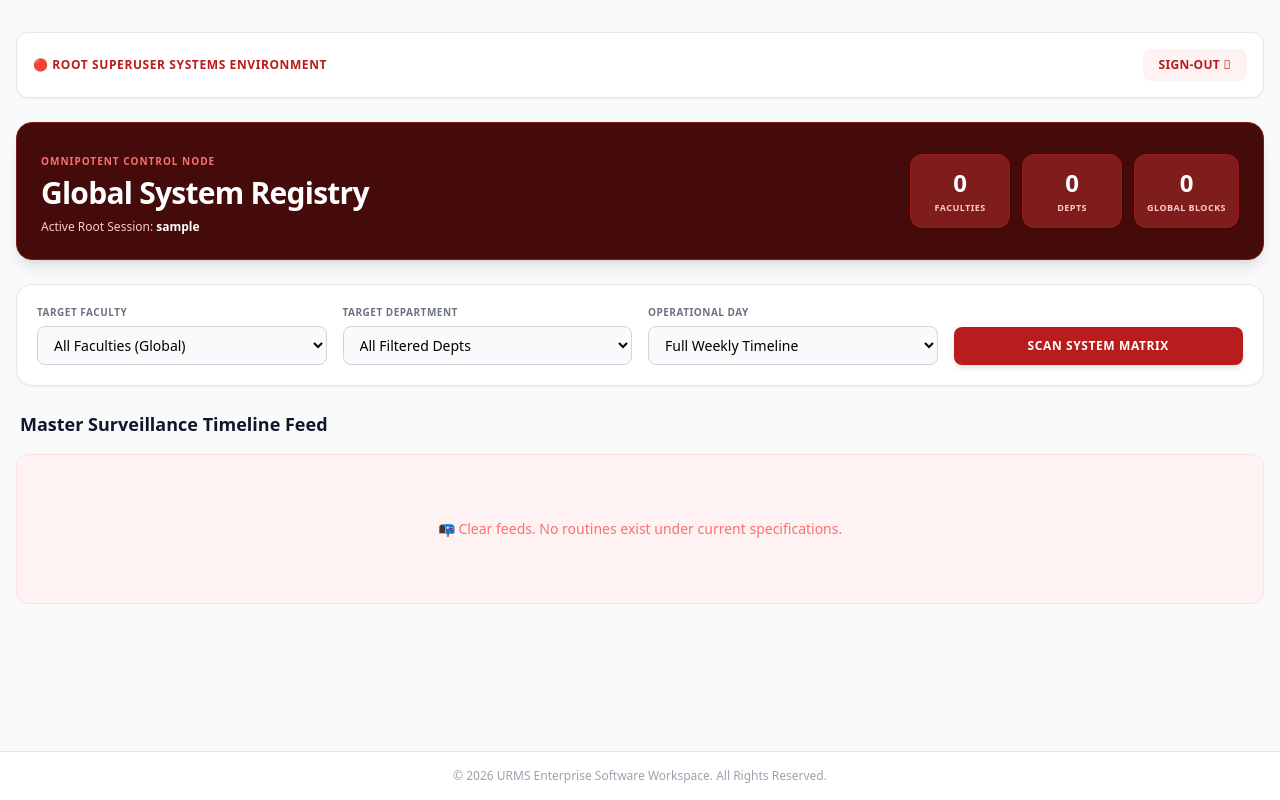
After one commit to GitGuru420/urms_workspace, a Django app: page /root-console/ in a window 1280 px wide. The commit adds this page. Run offline with Django 5.2, Linux system fonts and the light colour scheme; the visitor is signed in with stand-in values (Sample User, id 1); data that the repository does not hold is empty; some libraries are stand-ins or nearby versions.

Commit message:
Implement master superuser console and upgrade faculty admin workspace with direct scoped dept-admin account creation

```diff
--- /dev/null
+++ b/routines/templates/routines/superuser.html
@@ -0,0 +1,110 @@
+{% extends 'routines/base.html' %}
+
+{% block content %}
+<div class="space-y-6">
+    <div class="flex justify-between items-center bg-white p-4 rounded-xl border border-gray-200 shadow-sm">
+        <span class="text-xs font-bold text-red-700 tracking-wider">🔴 ROOT SUPERUSER SYSTEMS ENVIRONMENT</span>
+        <a href="{% url 'logout' %}" class="bg-red-50 hover:bg-red-100 text-red-700 font-bold px-4 py-2 rounded-lg text-xs uppercase tracking-wide transition-all">Sign-Out 󰗼</a>
+    </div>
+
+    <div class="bg-red-950 text-white p-6 rounded-2xl shadow-lg border border-red-900 flex flex-col md:flex-row justify-between items-start md:items-center gap-4">
+        <div>
+            <span class="text-[10px] font-bold uppercase tracking-widest text-red-400">Omnipotent Control Node</span>
+            <h1 class="text-3xl font-black tracking-tight mt-1">Global System Registry</h1>
+            <p class="text-xs text-red-200 mt-2">Active Root Session: <span class="text-white font-semibold">{{ request.user.username }}</span></p>
+        </div>
+
+        <div class="flex gap-3">
+            <div class="bg-red-900 p-3 rounded-xl text-center shadow border border-red-800 min-w-[100px]">
+                <span class="text-2xl font-black text-white">{{ stats.total_faculties }}</span>
+                <span class="text-[9px] text-red-200 uppercase tracking-wider block font-bold mt-0.5">Faculties</span>
+            </div>
+            <div class="bg-red-900 p-3 rounded-xl text-center shadow border border-red-800 min-w-[100px]">
+                <span class="text-2xl font-black text-white">{{ stats.total_depts }}</span>
+                <span class="text-[9px] text-red-200 uppercase tracking-wider block font-bold mt-0.5">Depts</span>
+            </div>
+            <div class="bg-red-900 p-3 rounded-xl text-center shadow border border-red-800 min-w-[100px]">
+                <span class="text-2xl font-black text-white">{{ stats.active_classes }}</span>
+                <span class="text-[9px] text-red-200 uppercase tracking-wider block font-bold mt-0.5">Global Blocks</span>
+            </div>
+        </div>
+    </div>
+
+    <div class="bg-white p-5 rounded-2xl shadow-sm border border-gray-200">
+        <form method="GET" action="{% url 'superuser_dashboard' %}" class="grid grid-cols-1 sm:grid-cols-4 gap-4 items-end">
+            <div>
+                <label class="block text-[10px] font-bold uppercase tracking-wider text-gray-500 mb-1.5">Target Faculty</label>
+                <select name="faculty" onchange="this.form.submit()" class="w-full bg-gray-50 border border-gray-300 rounded-lg px-3 py-2 text-sm focus:ring-2 focus:ring-red-500 outline-none">
+                    <option value="All">All Faculties (Global)</option>
+                    {% for fac in faculties %}
+                        <option value="{{ fac.id }}" {% if selected_faculty == fac.id|stringformat:"s" %}selected{% endif %}>{{ fac.name }}</option>
+                    {% endfor %}
+                </select>
+            </div>
+
+            <div>
+                <label class="block text-[10px] font-bold uppercase tracking-wider text-gray-500 mb-1.5">Target Department</label>
+                <select name="department" class="w-full bg-gray-50 border border-gray-300 rounded-lg px-3 py-2 text-sm focus:ring-2 focus:ring-red-500 outline-none">
+                    <option value="All">All Filtered Depts</option>
+                    {% for dept in departments %}
+                        <option value="{{ dept.id }}" {% if selected_dept == dept.id|stringformat:"s" %}selected{% endif %}>{{ dept.name }}</option>
+                    {% endfor %}
+                </select>
+            </div>
+
+            <div>
+                <label class="block text-[10px] font-bold uppercase tracking-wider text-gray-500 mb-1.5">Operational Day</label>
+                <select name="day" class="w-full bg-gray-50 border border-gray-300 rounded-lg px-3 py-2 text-sm focus:ring-2 focus:ring-red-500 outline-none">
+                    <option value="All">Full Weekly Timeline</option>
+                    {% for day in days %}
+                        <option value="{{ day }}" {% if selected_day == day %}selected{% endif %}>{{ day }}</option>
+                    {% endfor %}
+                </select>
+            </div>
+
+            <button type="submit" class="bg-red-700 hover:bg-red-800 text-white font-bold py-2 px-4 rounded-lg text-xs uppercase tracking-wider transition-all shadow-md h-[38px]">
+                Scan System Matrix
+            </button>
+        </form>
+    </div>
+
+    <div class="space-y-4">
+        <h2 class="text-lg font-extrabold text-slate-900 px-1">Master Surveillance Timeline Feed</h2>
+        <div class="grid grid-cols-1 md:grid-cols-2 lg:grid-cols-3 gap-5">
+            {% for r in routines %}
+                <div class="bg-white rounded-xl shadow-sm border border-gray-200 overflow-hidden relative border-t-4 border-t-red-700">
+                    <div class="bg-slate-50 border-b border-gray-100 px-4 py-2 flex justify-between items-center">
+                        <span class="text-xs font-black text-slate-800">{{ r.department.name }}</span>
+                        <span class="text-[10px] font-bold text-gray-400 uppercase">{{ r.day_of_week }}</span>
+                    </div>
+                    <div class="p-4 space-y-3">
+                        <div class="flex justify-between items-start">
+                            <div>
+                                <h3 class="text-sm font-black text-red-900">{{ r.course.course_code }}</h3>
+                                <p class="text-[10px] text-gray-500 font-bold uppercase">{{ r.teacher.name }}</p>
+                            </div>
+                            <span class="bg-red-50 text-red-800 text-[10px] font-black px-2 py-1 rounded">
+                                {{ r.timeslot.start_time|time:"h:i A" }}
+                            </span>
+                        </div>
+                        <div class="grid grid-cols-2 gap-2 text-[10px] border-t border-gray-100 pt-3">
+                            <div>
+                                <span class="text-gray-400 block font-bold uppercase tracking-wider">Batch Target</span>
+                                <span class="font-semibold text-slate-700">Sem {{ r.semester }} | Grp {{ r.group_no }}</span>
+                            </div>
+                            <div>
+                                <span class="text-gray-400 block font-bold uppercase tracking-wider">Location</span>
+                                <span class="font-bold text-slate-700">{% if r.room.is_online %}🌐 Portal{% else %}🚪 {{ r.room.room_number }}{% endif %}</span>
+                            </div>
+                        </div>
+                    </div>
+                </div>
+            {% empty %}
+                <div class="col-span-full bg-red-50 text-center py-16 rounded-xl border border-red-100 text-red-400 font-medium text-sm">
+                    📭 Clear feeds. No routines exist under current specifications.
+                </div>
+            {% endfor %}
+        </div>
+    </div>
+</div>
+{% endblock content %}
--- a/routines/urls.py
+++ b/routines/urls.py
@@ -11,6 +11,7 @@ urlpatterns = [
     path('logout/', views.user_logout, name='logout'),
 
     # Dashboards
+    path('root-console/', views.superuser_dashboard, name='superuser_dashboard'),
     path('faculty-dashboard/', views.faculty_admin_dashboard, name='faculty_admin_dashboard'),
     path('department-dashboard/', views.dept_admin_dashboard, name='dept_admin_dashboard'),
     path('teacher-space/', views.teacher_dashboard, name='teacher_dashboard'),
--- a/routines/views.py
+++ b/routines/views.py
@@ -1,122 +1,98 @@
 from django.shortcuts import render, redirect, get_object_or_404
 from django.contrib.auth import authenticate, login, logout
 from django.contrib import messages
-from django.core.exceptions import ValidationError
 from django.contrib.auth.decorators import login_required
-from .models import Routine, Department
-from .forms import RoutineForm
+from django.contrib.auth.models import User
+from .models import Routine, Department, Faculty, FacultyAdminProfile, DeptAdminProfile, Teacher
 
 # ==========================================
-# PUBLIC VIEWS
+# PUBLIC & AUTHENTICATION VIEWS
 # ==========================================
 def landing_page(request):
-    """The main entry point for the university routine system."""
     return render(request, 'routines/index.html')
 
 def redirect_based_on_role(user):
-    if hasattr(user, 'facultyadminprofile'):
+    if user.is_superuser:
+        return redirect('superuser_dashboard')
+    elif hasattr(user, 'facultyadminprofile'):
         return redirect('faculty_admin_dashboard')
     elif hasattr(user, 'deptadminprofile'):
         return redirect('dept_admin_dashboard')
     elif hasattr(user, 'teacher'):
         return redirect('teacher_dashboard')
-    elif user.is_superuser:
-        return redirect('/admin/')
-    else:
-        return redirect('login')
+    return redirect('landing_page')
 
-# ==========================================
-# AUTHENTICATION VIEWS
-# ==========================================
 def user_login(request):
     if request.user.is_authenticated:
         return redirect_based_on_role(request.user)
 
     if request.method == 'POST':
-        u = request.POST.get('username')
-        p = request.POST.get('password')
+        u = request.POST.get('username', '').strip()
+        p = request.POST.get('password', '').strip()
         user = authenticate(request, username=u, password=p)
         if user is not None:
             login(request, user)
             return redirect_based_on_role(user)
         else:
-            messages.error(request, "Invalid Credentials. Access Denied.")
+            messages.error(request, "Invalid credentials. Unauthorized clearance denied.")
     return render(request, 'routines/login.html')
 
 def user_logout(request):
     logout(request)
-    messages.info(request, "Securely logged out of the workspace.")
-    return redirect('login')
+    return redirect('landing_page')
 
 # ==========================================
-# TEACHER WORKSPACE MODULES
+# NEW: SUPERUSER MASTER DASHBOARD
 # ==========================================
 @login_required(login_url='login')
-def teacher_dashboard(request):
-    if not hasattr(request.user, 'teacher'):
-         return redirect('login')
+def superuser_dashboard(request):
+    if not request.user.is_superuser:
+        return redirect('login')
 
-    teacher = request.user.teacher
-    days_of_week = ['Sunday', 'Monday', 'Tuesday', 'Wednesday', 'Thursday', 'Friday', 'Saturday']
-    selected_day = request.GET.get('day_filter', 'All')
+    faculties = Faculty.objects.all()
+    selected_faculty_id = request.GET.get('faculty', 'All')
+    selected_dept_id = request.GET.get('department', 'All')
+    selected_day = request.GET.get('day', 'All')
 
-    # Fetch all routines for this logged-in teacher
-    routines_qs = Routine.objects.filter(teacher=teacher).select_related('course', 'room', 'department', 'timeslot')
-    total_weekly_classes = routines_qs.count()
+    # Base queries
+    departments = Department.objects.all()
+    routines = Routine.objects.all()
 
-    # Apply day filter if specified
+    # Cascade Filters
+    if selected_faculty_id != 'All':
+        departments = departments.filter(faculty_id=selected_faculty_id)
+        routines = routines.filter(department__faculty_id=selected_faculty_id)
+
+    if selected_dept_id != 'All':
+        routines = routines.filter(department_id=selected_dept_id)
+
     if selected_day != 'All':
-        filtered_routines = routines_qs.filter(day_of_week=selected_day)
-    else:
-        filtered_routines = routines_qs
+        routines = routines.filter(day_of_week=selected_day)
 
-    # Sort chronological by time slots
-    filtered_routines = filtered_routines.order_by('timeslot__start_time')
+    routines = routines.select_related('course', 'teacher', 'room', 'department', 'timeslot')
+
+    stats = {
+        'total_faculties': faculties.count(),
+        'total_depts': Department.objects.count(),
+        'active_classes': Routine.objects.count(),
+    }
+
+    days = ['Sunday', 'Monday', 'Tuesday', 'Wednesday', 'Thursday', 'Friday', 'Saturday']
 
     context = {
-        'teacher': teacher,
-        'total_weekly_classes': total_weekly_classes,
-        'days_of_week': days_of_week,
+        'faculties': faculties,
+        'departments': departments,
+        'routines': routines,
+        'selected_faculty': selected_faculty_id,
+        'selected_dept': selected_dept_id,
         'selected_day': selected_day,
-        'filtered_routines': filtered_routines,
+        'stats': stats,
+        'days': days,
     }
-    return render(request, 'routines/teacher_dashboard.html', context)
-
-
-def view_routine(request):
-    days = ['Sunday', 'Monday', 'Tuesday', 'Wednesday', 'Thursday', 'Friday', 'Saturday']
-    departments = Department.objects.all()
-
-    search_triggered = False
-    routines = []
-    queries = {
-        'day': request.GET.get('day', ''),
-        'department': request.GET.get('department', ''),
-        'semester': request.GET.get('semester', ''),
-        'group_no': request.GET.get('group_no', ''),
-    }
-
-    # Check if form was submitted
-    if all([queries['day'], queries['department'], queries['semester'], queries['group_no']]):
-        search_triggered = True
-        routines = Routine.objects.filter(
-            day_of_week=queries['day'],
-            department_id=queries['department'],
-            semester=queries['semester'],
-            group_no=queries['group_no']
-        ).select_related('course', 'teacher', 'room', 'timeslot').order_by('timeslot__start_time')
-
-    context = {
-        'days': days,
-        'departments': departments,
-        'queries': queries,
-        'search_triggered': search_triggered,
-        'routines': routines,
-    }
-    return render(request, 'routines/view_routine.html', context)
+    return render(request, 'routines/superuser.html', context)
 
 # ==========================================
-# PLACEHOLDER DASHBOARDS FOR OTHER ROLES
+# UPGRADED: FACULTY ADMIN DASHBOARD + DEPT ADMIN CREATION
 # ==========================================
 @login_required(login_url='login')
 def faculty_admin_dashboard(request):
@@ -125,16 +101,34 @@ def faculty_admin_dashboard(request):
 
     faculty_admin = request.user.facultyadminprofile
     faculty = faculty_admin.faculty
+
+    # Scoped strictly to this Faculty
     departments = Department.objects.filter(faculty=faculty)
 
-    # Capture GET parameters for filtering
+    # Process Create Department Admin Form Form POST
+    if request.method == 'POST' and 'create_dept_admin' in request.POST:
+        dept_id = request.POST.get('department_id')
+        username = request.POST.get('username', '').strip()
+        password = request.POST.get('password', '').strip()
+
+        if not dept_id or not username or not password:
+            messages.error(request, "All fields are strictly required.")
+        elif User.objects.filter(username=username).exists():
+            messages.error(request, f"Username '{username}' already exists globally.")
+        else:
+            target_dept = get_object_or_404(Department, id=dept_id, faculty=faculty)
+            # Create Core Auth User
+            new_user = User.objects.create_user(username=username, password=password)
+            # Bind to Dept Profile Matrix
+            DeptAdminProfile.objects.create(user=new_user, department=target_dept)
+            messages.success(request, f"Success! Dept Admin assigned to {target_dept.name}.")
+            return redirect('faculty_admin_dashboard')
+
+    # Filtering Logic
     selected_dept = request.GET.get('department', 'All')
     selected_day = request.GET.get('day', 'All')
-
-    # Base query: All routines under this specific Faculty
     routines = Routine.objects.filter(department__faculty=faculty)
 
-    # Apply dynamic filters
     if selected_dept != 'All':
         routines = routines.filter(department_id=selected_dept)
     if selected_day != 'All':
@@ -142,13 +136,12 @@ def faculty_admin_dashboard(request):
 
     routines = routines.select_related('course', 'teacher', 'room', 'department', 'timeslot').order_by('day_of_week', 'timeslot__start_time')
 
-    # Aggregate Stats
     stats = {
         'total_depts': departments.count(),
         'active_classes': routines.count(),
     }
 
-    days_of_week = ['Sunday', 'Monday', 'Tuesday', 'Wednesday', 'Thursday', 'Friday', 'Saturday']
+    days = ['Sunday', 'Monday', 'Tuesday', 'Wednesday', 'Thursday', 'Friday', 'Saturday']
 
     context = {
         'faculty_admin': faculty_admin,
@@ -158,57 +151,44 @@ def faculty_admin_dashboard(request):
         'selected_dept': selected_dept,
         'selected_day': selected_day,
         'stats': stats,
-        'days': days_of_week,
+        'days': days,
     }
     return render(request, 'routines/faculty_admin.html', context)
 
+# ==========================================
+# DEPENDENT INNER WORKSPACES (Keep unchanged)
+# ==========================================
 @login_required(login_url='login')
 def dept_admin_dashboard(request):
-    if not hasattr(request.user, 'deptadminprofile'): return redirect('login')
+    if not hasattr(request.user, 'deptadminprofile'):
+        return redirect('login')
+    dept_admin = request.user.deptadminprofile
+    dept = dept_admin.department
+    routines = Routine.objects.filter(department=dept).select_related('course', 'teacher', 'room', 'timeslot')
+    return render(request, 'routines/dept_admin.html', {'dept_admin': dept_admin, 'dept': dept, 'routines': routines})
 
-    dept_admin = request.user.deptadminprofile
-    department = dept_admin.department
-
-    if request.method == 'POST':
-        form = RoutineForm(request.POST)
-        if form.is_valid():
-            routine = form.save(commit=False)
-            routine.department = department # Auto-assign logged-in admin's department
-
-            try:
-                routine.clean() # 🔥 TRIGGER CONFLICT ALGORITHM
-                routine.save()
-                messages.success(request, f"Routine for {routine.course.course_code} successfully scheduled!")
-                return redirect('dept_admin_dashboard')
-            except ValidationError as e:
-                # Catch overlap errors and send to UI
-                for error in e.messages:
-                    messages.error(request, error)
-        else:
-            messages.error(request, "Invalid form data. Please check all fields.")
-    else:
-        form = RoutineForm()
-
-    # Filter dropdowns so Admin only sees their department's courses and teachers
-    form.fields['course'].queryset = form.fields['course'].queryset.filter(department=department)
-    form.fields['teacher'].queryset = form.fields['teacher'].queryset.filter(department=department)
-
-    # Fetch existing routines for this department
-    routines = Routine.objects.filter(department=department).select_related('course', 'teacher', 'room', 'timeslot').order_by('day_of_week', 'timeslot__start_time')
-
-    context = {
-        'dept_admin': dept_admin,
-        'department': department,
-        'form': form,
-        'routines': routines,
-    }
-    return render(request, 'routines/dept_admin.html', context)
+@login_required(login_url='login')
+def teacher_dashboard(request):
+    if not hasattr(request.user, 'teacher'):
+        return redirect('login')
+    teacher = request.user.teacher
+    routines = Routine.objects.filter(teacher=teacher).select_related('course', 'room', 'timeslot', 'department')
+    return render(request, 'routines/teacher.html', {'teacher': teacher, 'routines': routines})
 
 @login_required(login_url='login')
 def delete_routine(request, routine_id):
-    if not hasattr(request.user, 'deptadminprofile'): return redirect('login')
+    routine = get_object_or_404(Routine, id=routine_id)
+    routine.delete()
+    messages.success(request, "Routine block wiped successfully.")
+    return redirect_based_on_role(request.user)
 
-    routine = get_object_or_404(Routine, id=routine_id, department=request.user.deptadminprofile.department)
-    routine.delete()
-    messages.info(request, "Routine slot removed successfully.")
-    return redirect('dept_admin_dashboard')
+def view_routine(request):
+    departments = Department.objects.all()
+    selected_dept = request.GET.get('department')
+    selected_semester = request.GET.get('semester')
+    selected_group = request.GET.get('group_no')
+    routines = Routine.objects.all()
+    if selected_dept: routines = routines.filter(department_id=selected_dept)
+    if selected_semester: routines = routines.filter(semester=selected_semester)
+    if selected_group: routines = routines.filter(group_no=selected_group)
+    return render(request, 'routines/view_routine.html', {'departments': departments, 'routines': routines})
```
Also changed, not shown: routines/templates/routines/faculty_admin.html (+65 -26 lines).
